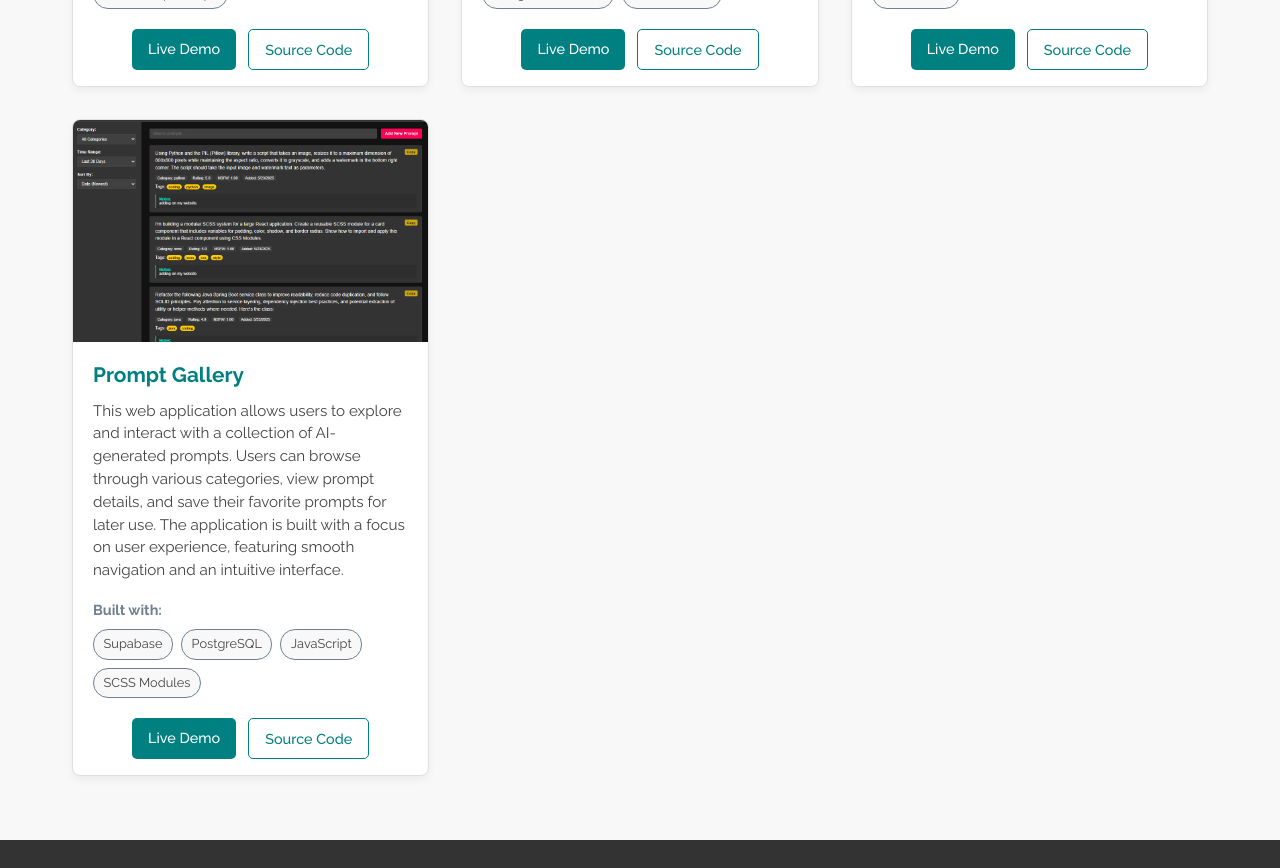
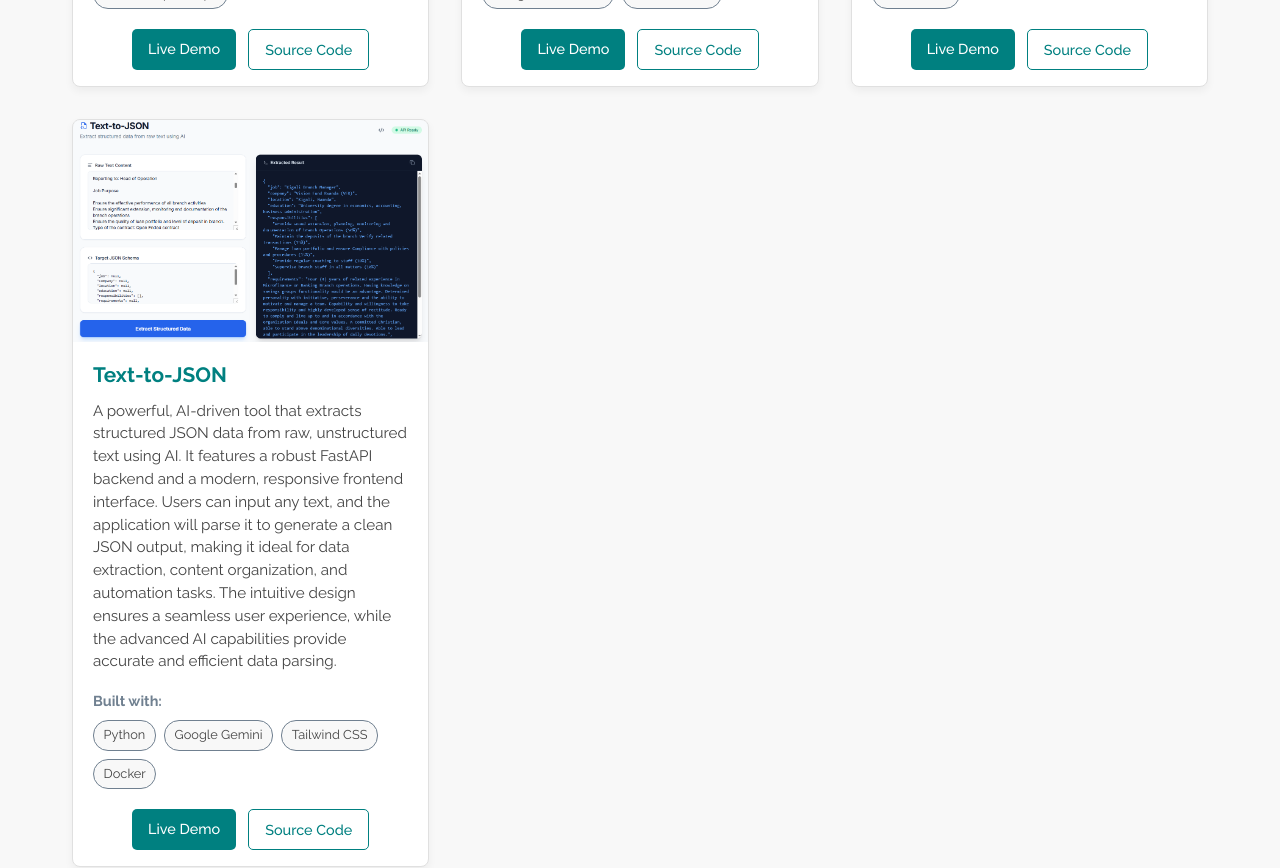
Before and after one commit to FabHaguma/my_portfolio, a React (Vite) app: page /projects in a window 1280 px wide. Shown: the part 1780-2648 px from the top of the page. Built offline with nearby package versions, Linux system fonts and the light colour scheme.

Commit message:
added text to json app

```diff
--- a/src/data/projectsData.js
+++ b/src/data/projectsData.js
@@ -1,11 +1,11 @@
 
-import project_A_Screenshot from '../assets/images/projects/nochmal-screenshot.jpg';
-import project_B_Screenshot from '../assets/images/projects/bac-estimation-tool.png';
-import project_C_Screenshot from '../assets/images/projects/prompt-gallery-image.png';
-import project_D_Screenshot from '../assets/images/projects/map-guessing-game.png';
-import project_E_Screenshot from '../assets/images/projects/agebond-screenshot.png';
-import project_F_Screenshot from '../assets/images/projects/yt-subs-screenshot.png';
-import project_G_Screenshot from '../assets/images/projects/haguma-art-editor-screenshot.png';
+import project_nochmal from '../assets/images/projects/nochmal-screenshot.jpg';
+import project_bac from '../assets/images/projects/bac-estimation-tool.png';
+import project_mapgame from '../assets/images/projects/map-guessing-game.png';
+import project_agebond from '../assets/images/projects/agebond-screenshot.png';
+import project_ytsubs from '../assets/images/projects/yt-subs-screenshot.png';
+import project_arteditor from '../assets/images/projects/haguma-art-editor-screenshot.png';
+import project_text2json from '../assets/images/projects/text2json-screenshot.png';
 
 // Featured projects displayed on the landing page (in order of appearance)
 // To add a new featured project: Add its ID to this array
@@ -26,7 +26,7 @@ export const projectsData = [
     technologies: ["Python", "fastapi", "React", "Node.js", "Express", "Google Gemini AI", "yt-dlp", "Docker"],
     liveDemoLink: "https://www.ytsubs.haguma.com/",
     sourceCodeLink: "https://github.com/fabhaguma/yt-subs",
-    screenshot: project_F_Screenshot
+    screenshot: project_ytsubs
   },
   {
     id: 2,
@@ -36,7 +36,7 @@ export const projectsData = [
     technologies: ["React", "JavaScript", "Vite", "Jest", "Cypress"],
     liveDemoLink: "https://www.bac.haguma.com/",
     sourceCodeLink: "https://github.com/FabHaguma/BAC-Estimator",
-    screenshot: project_B_Screenshot
+    screenshot: project_bac
   },
   {
     id: 3,
@@ -46,7 +46,7 @@ export const projectsData = [
     technologies: ["React", "Python", "Flask", "Vite", "Docker", "Pillow", "CSS Modules"],
     liveDemoLink: "https://www.arteditor.haguma.com/",
     sourceCodeLink: "https://github.com/FabHaguma/haguma-art-editor",
-    screenshot: project_G_Screenshot,
+    screenshot: project_arteditor,
   },
   {
     id: 4,
@@ -56,7 +56,7 @@ export const projectsData = [
     technologies: ["React", "Vite", "Zustand", "React Simple Maps"],
     liveDemoLink: "https://map-game.haguma.com/",
     sourceCodeLink: "https://github.com/FabHaguma/map-guessing-game",
-    screenshot: project_D_Screenshot
+    screenshot: project_mapgame
   },
   {
     id: 5,
@@ -66,7 +66,7 @@ export const projectsData = [
     technologies: ["React", "Vite", "Zustand", "Google Gemini API", "CSS Modules"],
     liveDemoLink: "https://www.agebond.haguma.com/",
     sourceCodeLink: "https://github.com/FabHaguma/agebond",
-    screenshot: project_E_Screenshot
+    screenshot: project_agebond
   },
 
   {
@@ -77,17 +77,17 @@ export const projectsData = [
     technologies: ["React", "Node.js", "Express", "Socket.IO", "Vanilla CSS"],
     liveDemoLink: "https://www.nochmal.haguma.com/",
     sourceCodeLink: "https://github.com/FabHaguma/nochmal-online",
-    screenshot: project_A_Screenshot
+    screenshot: project_nochmal
   },
   {
     id: 7,
-    name: "Prompt Gallery",
-    description: "This web application allows users to explore and interact with a collection of AI-generated prompts. Users can browse through various categories, view prompt details, and save their favorite prompts for later use. The application is built with a focus on user experience, featuring smooth navigation and an intuitive interface.",
-    smallDescription: "A gallery to explore AI-generated prompts.",
-    technologies: ["Supabase", "PostgreSQL", "JavaScript", "SCSS Modules"],
-    liveDemoLink: "https://prompt-gallery.haguma.com/",
-    sourceCodeLink: "https://github.com/FabHaguma/prompt-gallery",
-    screenshot: project_C_Screenshot
+    name: "Text-to-JSON",
+    description: "A powerful, AI-driven tool that extracts structured JSON data from raw, unstructured text using AI. It features a robust FastAPI backend and a modern, responsive frontend interface. Users can input any text, and the application will parse it to generate a clean JSON output, making it ideal for data extraction, content organization, and automation tasks. The intuitive design ensures a seamless user experience, while the advanced AI capabilities provide accurate and efficient data parsing.",
+    smallDescription: "An AI-powered tool to convert unstructured text into structured JSON data.",
+    technologies: ["Python", "Google Gemini", "Tailwind CSS", "Docker"],
+    liveDemoLink: "https://text2json.haguma.com/",
+    sourceCodeLink: "https://github.com/FabHaguma/text_to_json",
+    screenshot: project_text2json
   },
 
   // {
```
Also changed, not shown: src/assets/images/projects/text2json-screenshot.png (added).
